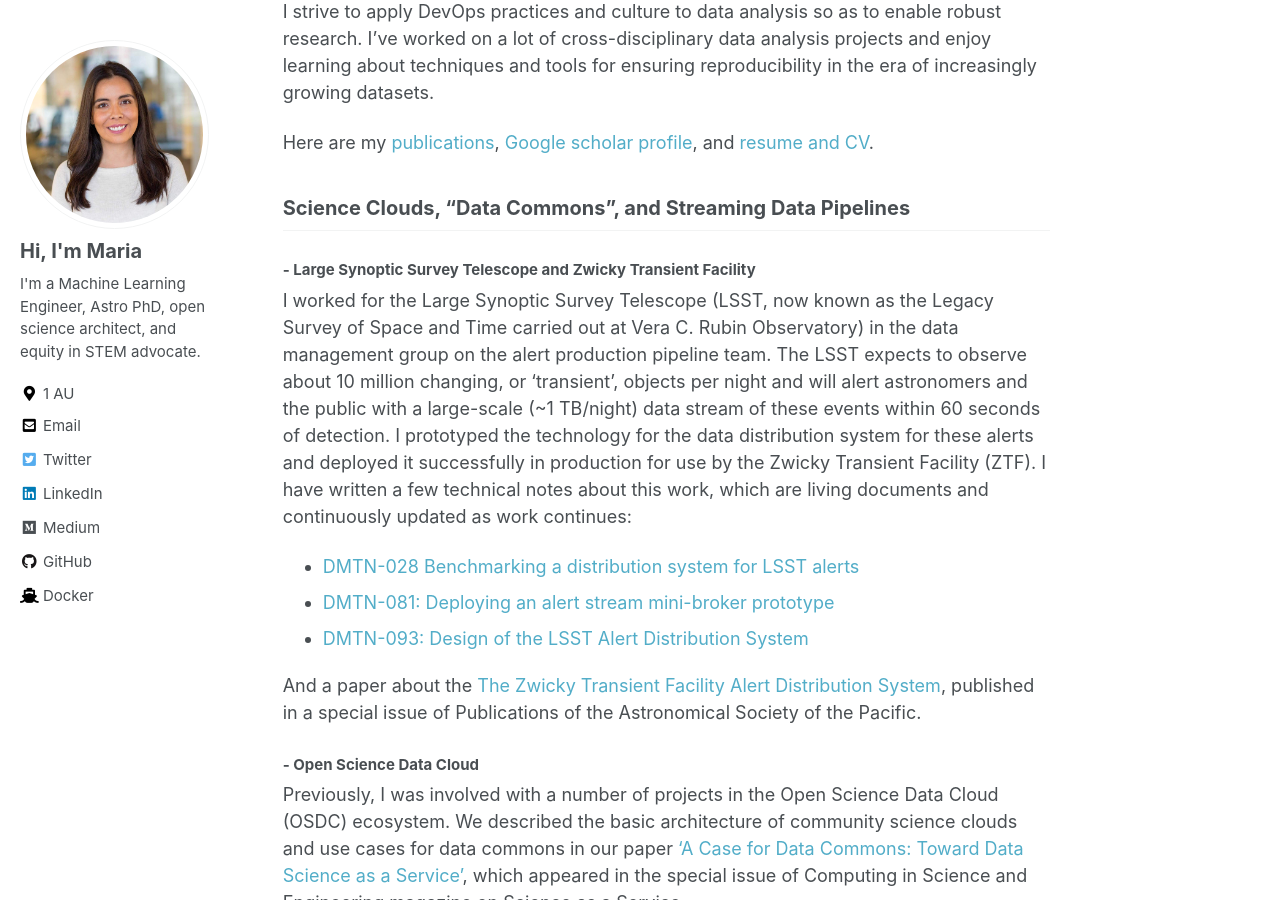
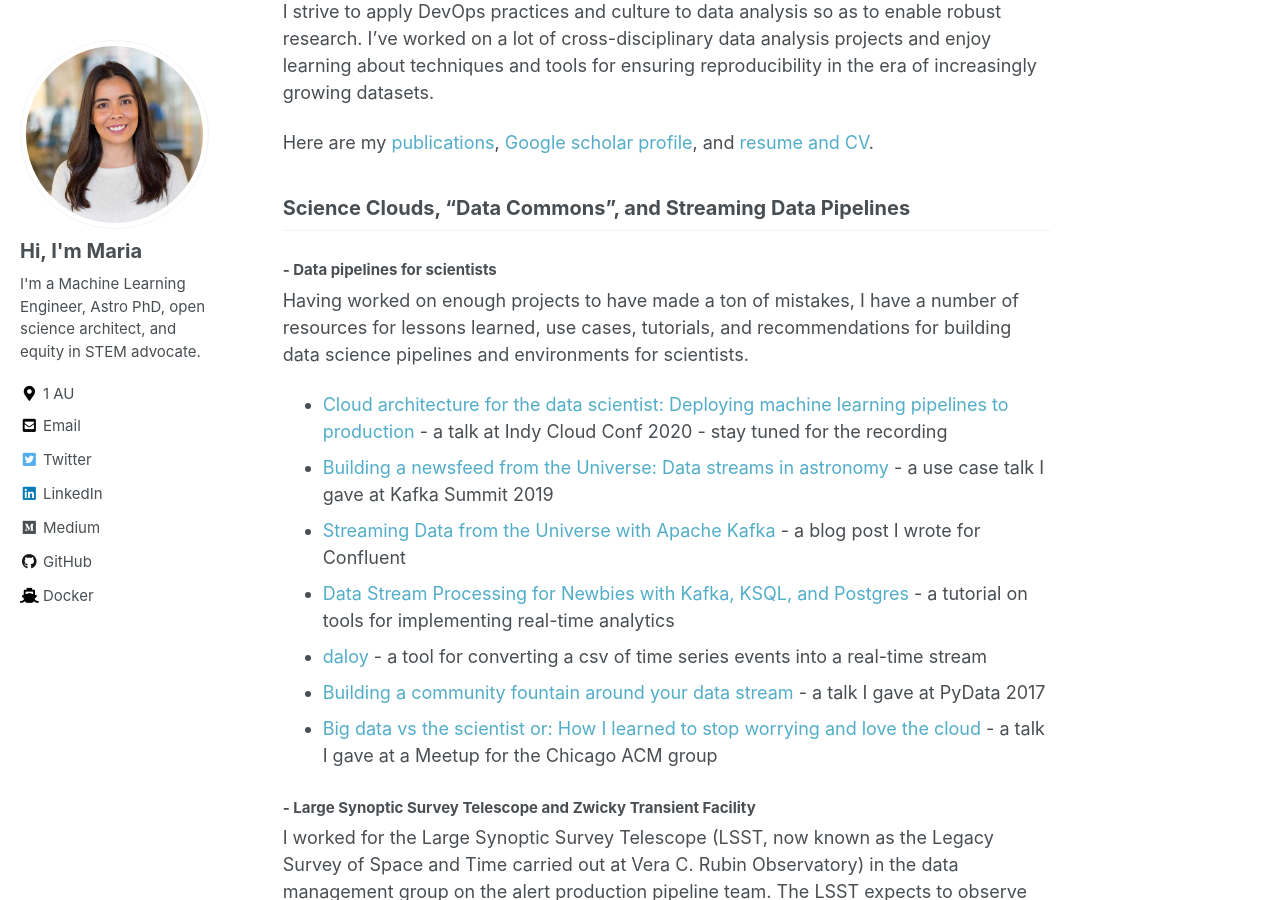
Before and after one commit to mtpatter/mtpatter.github.io, a Jekyll site: the page built from _pages/projects.md, in a window 1280 px wide and 900 px high, scrolled down 415 px. Built offline with Jekyll 4.4.1, drawn with Linux system fonts in a browser that asks for light colours; nearby versions of some CDN libraries.

Commit message:
Add a list of resources stuff.

```diff
--- a/_pages/projects.md
+++ b/_pages/projects.md
@@ -16,6 +16,20 @@
 Here are my [publications](https://ui.adsabs.harvard.edu/public-libraries/Hp6pLt5wST6qNm4mzzjfOw){:target="_blank"}, [Google scholar profile](http://scholar.google.com/citations?user=x1kZj8MAAAAJ&hl=en){:target="_blank"}, and [resume and CV](/resume/).
 
 ## Science Clouds, "Data Commons", and Streaming Data Pipelines
+
+### - Data pipelines for scientists
+Having worked on enough projects to have made a ton of mistakes, I have a number of
+resources for lessons learned, use cases, tutorials, and recommendations for
+building data science pipelines and environments for scientists.
+
+* [Cloud architecture for the data scientist: Deploying machine learning pipelines to production](https://2020.indycloudconf.com/talks/cloud-architecture-for-the-data-scientist-deploying-machine-learning-pipelines-to-production/) - a talk at Indy Cloud Conf 2020 - stay tuned for the recording
+* [Building a newsfeed from the Universe: Data streams in astronomy](https://www.confluent.io/kafka-summit-san-francisco-2019/building-a-newsfeed-from-the-universe-data-streams-in-astronomy/) - a use case talk I gave at Kafka Summit 2019
+* [Streaming Data from the Universe with Apache Kafka](https://www.confluent.io/blog/streaming-data-from-the-universe-with-apache-kafka/) - a blog post I wrote for Confluent
+* [Data Stream Processing for Newbies with Kafka, KSQL, and Postgres](https://medium.com/high-alpha/data-stream-processing-for-newbies-with-kafka-ksql-and-postgres-c30309cfaaf8) - a tutorial on tools for implementing real-time analytics
+* [daloy](https://github.com/mtpatter/daloy) - a tool for converting a csv of time series events into a real-time stream
+* [Building a community fountain around your data stream](https://channel9.msdn.com/Events/PyData/Seattle2017/BRK09) - a talk I gave at PyData 2017
+* [Big data vs the scientist or: How I learned to stop worrying and love the cloud](https://soundcloud.com/loyolachicago/big-data-vs-the-scientist-maria-patterson) - a talk I gave at a Meetup for the Chicago ACM group
+
 
 ### - Large Synoptic Survey Telescope and Zwicky Transient Facility
 I worked for the Large Synoptic Survey Telescope (LSST, now known as the
```
